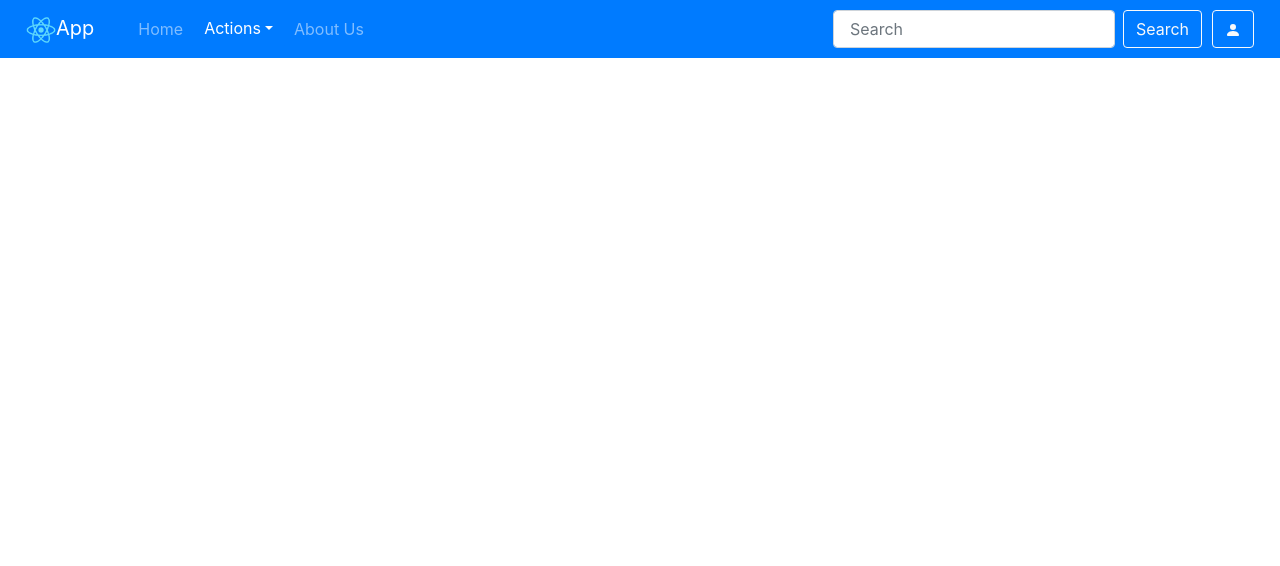
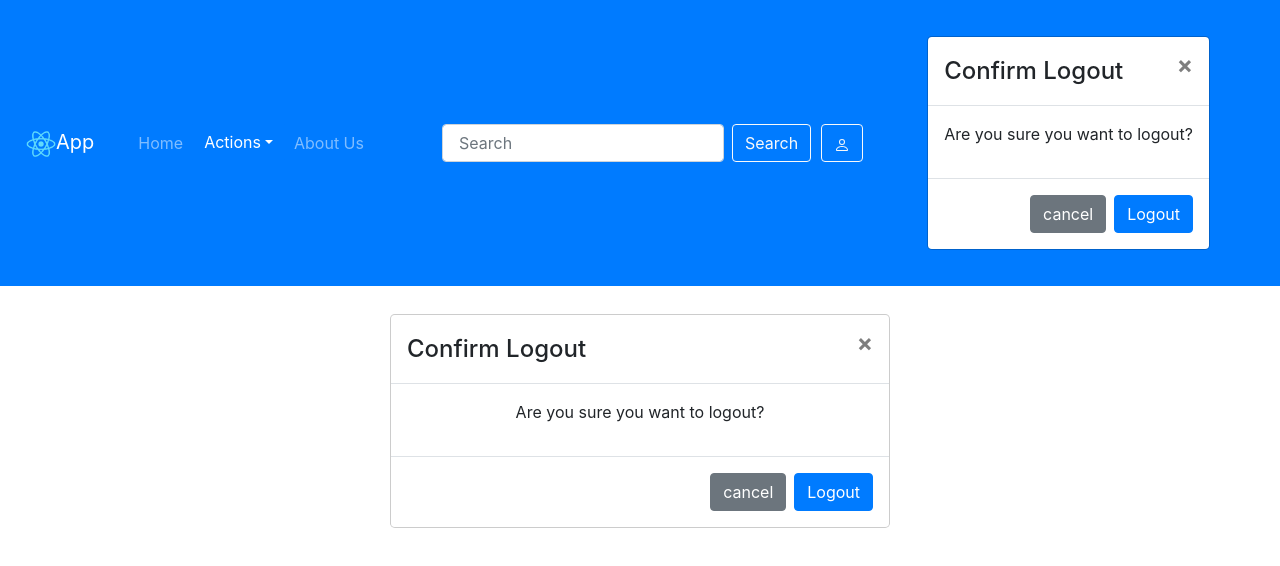
Before and after one commit to OmarAouini/React-Employeemanager, a React (Create React App) app: page /logout in a window 1280 px wide. Shown: the top 566 px of the page. Built offline with nearby package versions, Linux system fonts and the light colour scheme.

Commit message:
added login and logout state

```diff
--- a/src/App.js
+++ b/src/App.js
@@ -4,6 +4,7 @@ import AboutUs from './components/AboutUs';
 import Home from './components/Home';
 import Employees from './components/Employees'
 import Login from './components/Login';
+import ConfirmLogoutModal from './components/ConfirmLogoutModal';
 
 function App() {
 
@@ -14,6 +15,7 @@ function App() {
         <Route path="/about" component={AboutUs}/>
         <Route path="/employees" component={Employees}/>
         <Route path="/login" component={Login}/>
+        <Route path="/logout" component={ConfirmLogoutModal}/>
       </Switch>
     </div>
   );
--- a/src/components/ConfirmLogoutModal.js
+++ b/src/components/ConfirmLogoutModal.js
@@ -6,8 +6,12 @@ import Button from "react-bootstrap/Button"
 
 const ConfirmLogoutModal = (props) => {
 
+    //state passed from header comp
     const [show, setShow] = useState(props.show);
 
+
+    //TODO fix
+    //hide passed to header comp
     const handleCancel = () => {
         setShow(false);
         props.hide(false);
--- a/src/components/Header.js
+++ b/src/components/Header.js
@@ -5,13 +5,14 @@ import Nav from "react-bootstrap/Nav";
 import Form from "react-bootstrap/Form";
 import FormControl from "react-bootstrap/FormControl";
 import Button from "react-bootstrap/Button";
-import { PersonFill } from "react-bootstrap-icons"
+import { Person, PersonFill } from "react-bootstrap-icons"
 import { DropdownButton, Dropdown } from "react-bootstrap";
 import {Link} from "react-router-dom"
 import LoginModal from "./LoginModal";
 import ConfirmLogoutModal from "./ConfirmLogoutModal";
 
 const Header = () => {
+
   function simulateLoginRequest() {
     return new Promise((resolve) => setTimeout(resolve, 2000));
   }
@@ -31,7 +32,11 @@ const Header = () => {
   //handle Login click
   const handleClick = () => {
     setLoading(true);
+    if(isLoggedUser) {
     setshowLoginModal(true);
+    } else {
+      setshowLogoutModal(true);
+    }
   };
 
   const handleClickLogout = () => {
@@ -57,6 +62,7 @@ const Header = () => {
     setisLoggedUser(true);
   }
 
+
   //logout
   const logoutUser = () => {
     //logoutFunction() TODO
@@ -79,6 +85,35 @@ const Header = () => {
   const confirmLogout = () => {
     if(isLoggedUser) {
       return <ConfirmLogoutModal show={showLogoutModal} hide={(value) => setshowLogoutModal(value)} isLoggedIn={isLoggedUser} logout={logoutUser}/>
+    }
+  }
+
+  //login buttons variant
+  const LoginOrLogoutButton = (isLoggedUser) => {
+    if (isLoggedUser) {
+      return (<Nav>
+              <Button
+              className="headerButton"
+              variant="outline-light"
+              disabled={isLoading}
+              onClick={!isLoading ? handleClick : null}
+              as={Link} to="/login"
+              >
+                {isLoading ? "loading" : <PersonFill alt="Login"/> }
+              </Button>
+            </Nav>)
+    } else {
+      return (<Nav>
+              <Button
+              className="headerButton"
+              variant="outline-light"
+              disabled={isLoading}
+              onClick={!isLoading ? handleClick : null}
+              as={Link} to="/logout"
+              >
+              {isLoading ? "loading" : <Person alt="Logout"/> }
+              </Button>
+            </Nav>)
     }
   }
 
@@ -118,18 +153,9 @@ const Header = () => {
         />
         <Button variant="outline-light">Search</Button>
       </Form>
-      <Nav>
-        <Button
-          className="headerButton"
-          variant="outline-light"
-          disabled={isLoading}
-          onClick={!isLoading ? handleClick : null}
-          as={Link} to="/login"
-        >
-          {isLoading ? "loading" : <PersonFill alt="Login"/>}
-        </Button>
-      </Nav>
+      {LoginOrLogoutButton(isLoggedUser)}
       <LoginModal show={showLoginModal} hide={(value) => setshowLoginModal(value)} isLoggedIn={isLoggedUser} login={(user) => loginUser(user)}/>
+      <ConfirmLogoutModal show={showLogoutModal} hide={(value) => setshowLogoutModal(value)} isLoggedIn={isLoggedUser} logout={(user) => logoutUser(user)}/>
     </Navbar>
   );
 
--- a/src/components/LoginModal.js
+++ b/src/components/LoginModal.js
@@ -7,8 +7,10 @@ import Button from "react-bootstrap/Button"
 
 const LoginModal = (props) => {
 
+    //show state passed in from header comp
     const [show, setShow] = useState(props.show);
 
+    //passing hide state to header
     const handleClose = (e) => {
         setShow(false);
         props.hide(false);
```
